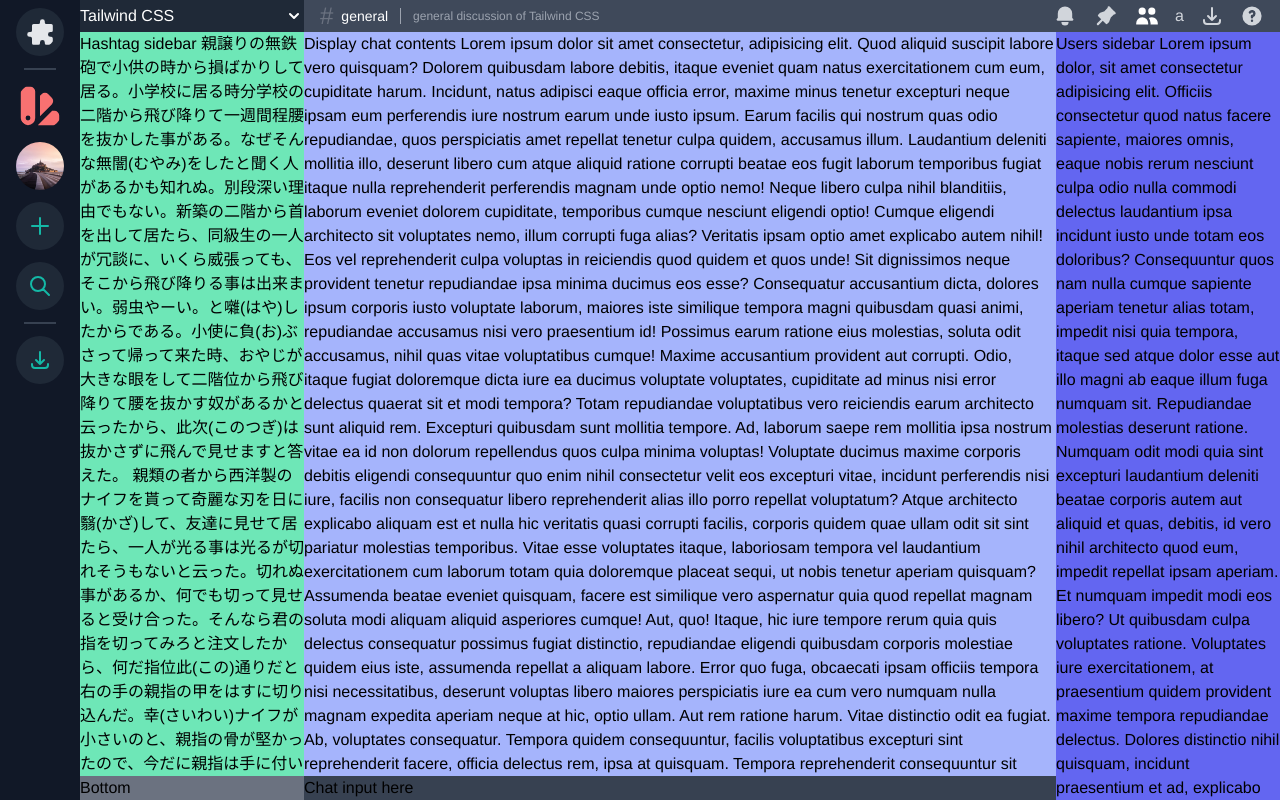
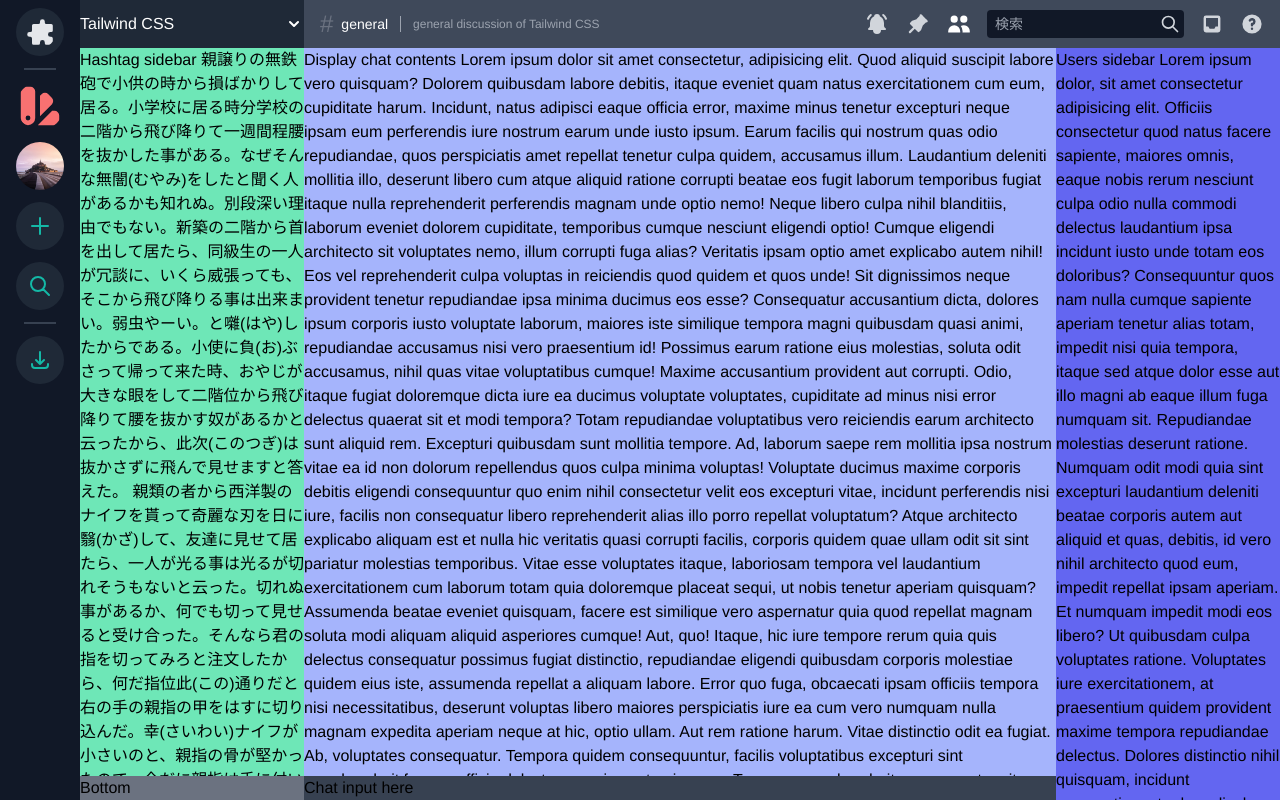
Before and after one commit to miya-start/next-chat, a Next.js app: page / in a window 1280 px wide. Built offline with nearby package versions, Linux system fonts and the light colour scheme.

Commit message:
Add search form

```diff
--- a/pages/index.tsx
+++ b/pages/index.tsx
@@ -3,7 +3,6 @@ import Head from 'next/head'
 import Image from 'next/image'
 import Link from 'next/link'
 import {
-  BellIcon,
   ChevronDownIcon,
   ColorSwatchIcon,
   InboxIcon,
@@ -12,7 +11,7 @@ import {
   UsersIcon,
 } from '@heroicons/react/solid'
 import { DownloadIcon, PlusIcon, SearchIcon } from '@heroicons/react/outline'
-import { IconPin } from '@tabler/icons'
+import { IconBellOff, IconBellRinging, IconPin } from '@tabler/icons'
 
 const Home: NextPage = () => {
   return (
@@ -92,7 +91,10 @@ const Home: NextPage = () => {
         </div>
       </nav>
       <div className="flex flex-col min-h-screen h-screen">
-        <section className="flex text-white" aria-label="チャンネルのヘッダー">
+        <section
+          className="flex h-12 text-white"
+          aria-label="チャンネルのヘッダー"
+        >
           <div className="flex-none flex justify-between items-center w-56 bg-gray-800">
             <div>Tailwind CSS</div>
             <span>
@@ -108,24 +110,49 @@ const Home: NextPage = () => {
               </div>
             </div>
             <div className="flex items-center text-gray-300">
-              <button className="ml-4">
-                <BellIcon width={24} height={24} />
+              <button
+                className="ml-4"
+                aria-label={`チャンネル${'一般'}をミュートする`}
+                aria-pressed="false"
+              >
+                <IconBellRinging fill="currentColor" size={24} />
               </button>
-              <button className="ml-4">
-                <IconPin className="fill-current" size={26} />
+              <button
+                className="ml-4"
+                aria-label="ピン留めされたメッセージ"
+                aria-pressed="false"
+              >
+                <IconPin fill="currentColor" size={26} />
               </button>
-              <button className="ml-4 text-white">
+              <button
+                className="ml-4 text-white"
+                aria-label="メンバーリスト"
+                aria-pressed="true"
+              >
                 <UsersIcon width={24} height={24} />
               </button>
-              <nav role="search" className="ml-4">
-                a
-              </nav>
-              <button className="ml-4">
-                <DownloadIcon width={24} height={24} />
+              <form className="relative ml-4" role="search">
+                <input
+                  className="px-2 py-1 text-sm text-gray-200 bg-gray-900 rounded "
+                  type="search"
+                  placeholder="検索"
+                  size={20}
+                  aria-label="検索"
+                />
+                <span className="absolute top-1 right-0 mr-1">
+                  <SearchIcon width={20} height={20} />
+                </span>
+              </form>
+              <button
+                className="ml-4"
+                aria-label="受信ボックス"
+                aria-pressed="false"
+              >
+                <InboxIcon width={24} height={24} />
               </button>
-              <button className="ml-4">
+              <a className="ml-4" href="#" aria-label="ヘルプ">
                 <QuestionMarkCircleIcon width={24} height={24} />
-              </button>
+              </a>
             </div>
           </div>
         </section>
```
